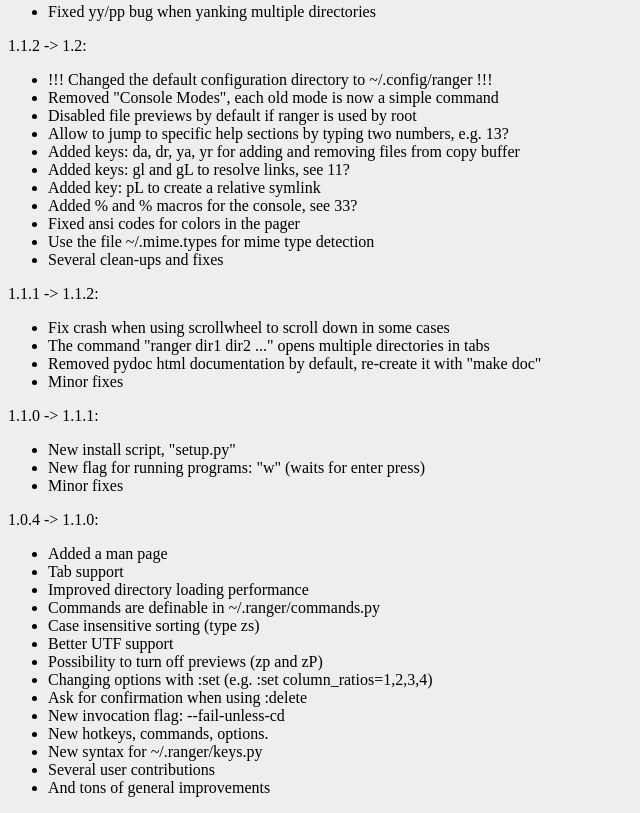
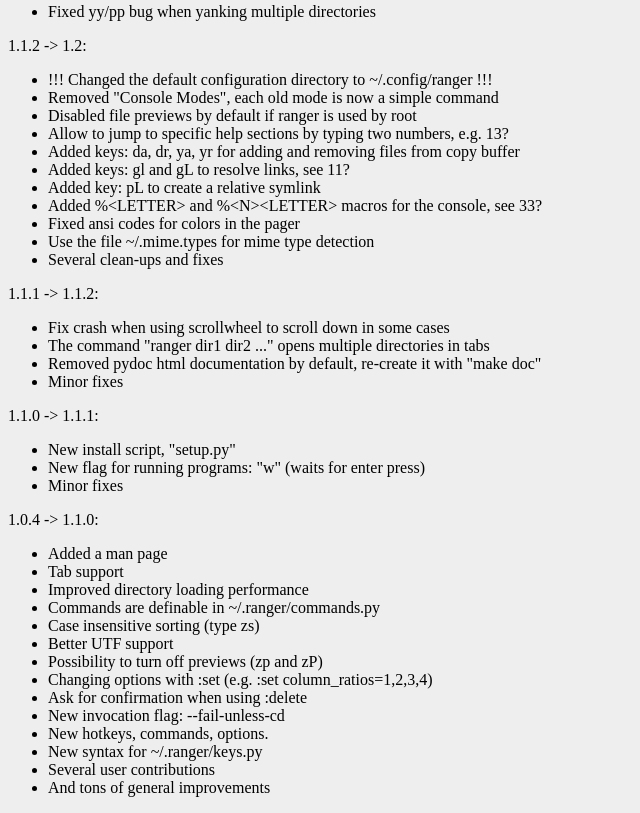
Before and after one commit to ranger/ranger.github.io, a plain HTML site: page index.html in a window 1280 px wide. Shown: the part 784-1597 px from the top of the page, without its empty margins (0-640 px from the left). Drawn offline with Linux system fonts and the light colour scheme.

Commit message:
who cares

```diff
--- a/index.html
+++ b/index.html
@@ -58,7 +58,7 @@ text-based user interface.</p>
 <li>Added keys: da, dr, ya, yr for adding and removing files from copy buffer</li>
 <li>Added keys: gl and gL to resolve links, see 11?</li>
 <li>Added key: pL to create a relative symlink</li>
-<li>Added %<LETTER> and %<N><LETTER> macros for the console, see 33?</li>
+<li>Added %&lt;LETTER> and %&lt;N>&lt;LETTER> macros for the console, see 33?</li>
 <li>Fixed ansi codes for colors in the pager</li>
 <li>Use the file ~/.mime.types for mime type detection</li>
 <li>Several clean-ups and fixes</li>
```
